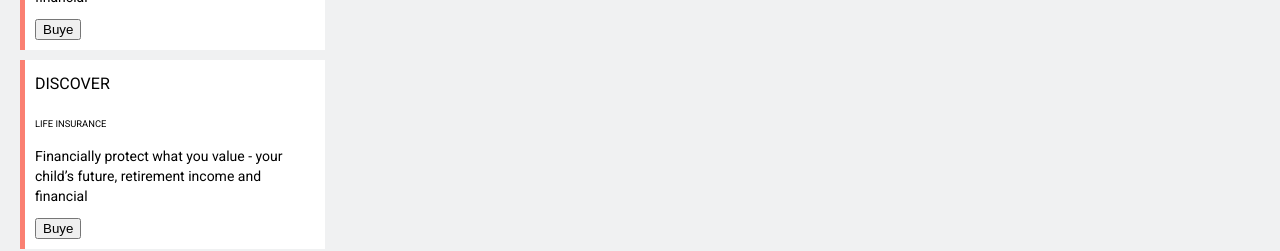
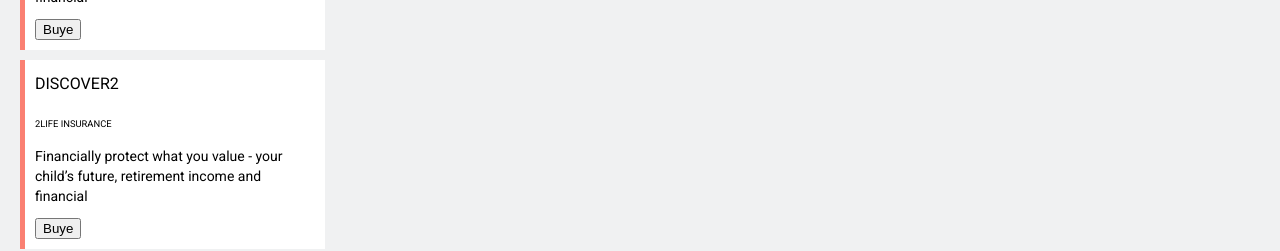
Before and after one commit to smita-89/portal, an Angular app: page / in a window 1280 px wide. Shown: the part 291-542 px from the top of the page. Built offline with nearby package versions, Linux system fonts and the light colour scheme.

Commit message:
biding input proprty for solution component

```diff
--- a/src/app/solution-list/solution-list.component.html
+++ b/src/app/solution-list/solution-list.component.html
@@ -1,5 +1,5 @@
 <p>solution-list works!</p>
 <div class="solution-list">
-    <app-solution></app-solution>
-    <app-solution></app-solution>
+    <app-solution [solution]="solution"></app-solution>
+    <app-solution [solution]="solution2"></app-solution>
 </div>
--- a/src/app/solution-list/solution-list.component.ts
+++ b/src/app/solution-list/solution-list.component.ts
@@ -6,7 +6,19 @@
   styleUrls: ['./solution-list.component.css']
 })
 export class SolutionListComponent implements OnInit {
+  solution = {
+    title: 'DISCOVER',
+    subtitle: ' LIFE INSURANCE',
+    desc: 'Financially protect what you value - your child’s future, retirement income and financial',
+    button: "Buye"
+  };
 
+  solution2 = {
+    title: 'DISCOVER2',
+    subtitle: ' 2LIFE INSURANCE',
+    desc: 'Financially protect what you value - your child’s future, retirement income and financial',
+    button: "Buye"
+  };
   constructor() { }
 
   ngOnInit(): void {
--- a/src/app/solution/solution.component.ts
+++ b/src/app/solution/solution.component.ts
@@ -1,4 +1,4 @@
-import { Component, OnInit } from '@angular/core';
+import { Component, Input, OnInit } from '@angular/core';
 
 @Component({
   selector: 'app-solution',
@@ -6,12 +6,8 @@
   styleUrls: ['./solution.component.css']
 })
 export class SolutionComponent implements OnInit {
-  solution = {
-    title: 'DISCOVER',
-    subtitle: ' LIFE INSURANCE',
-    desc: 'Financially protect what you value - your child’s future, retirement income and financial',
-    button: "Buye"
-  };
+
+  @Input() solution: any;
 
   constructor() { }
 
```
